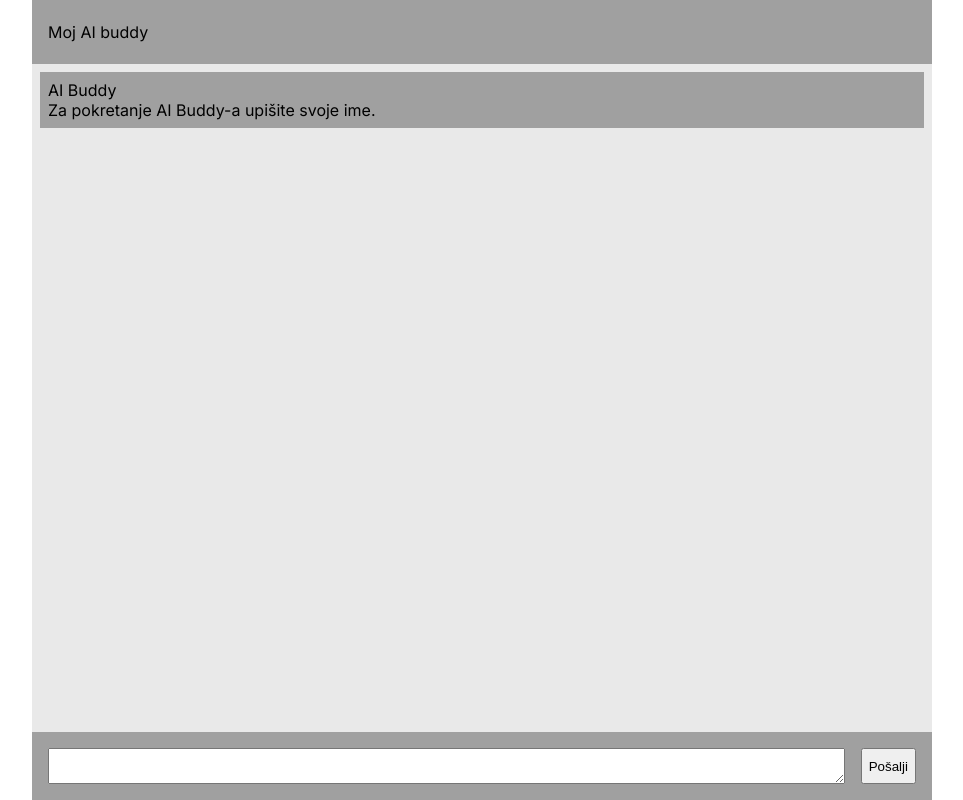
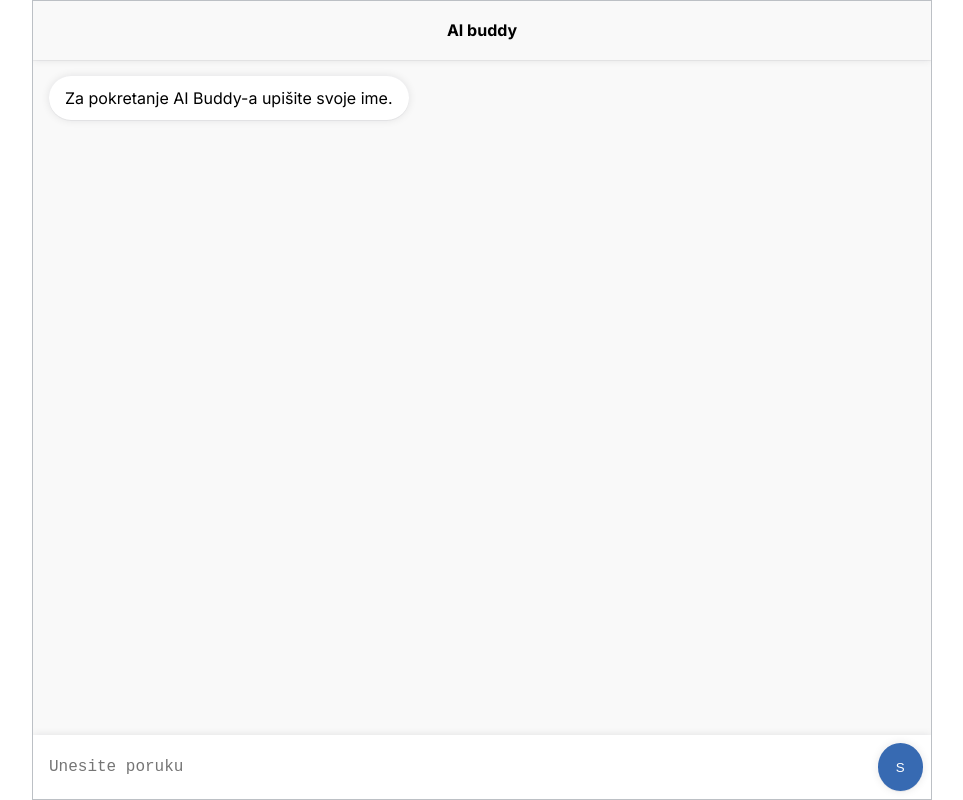
Before and after one commit to IvanDodig/ai-buddy, a Next.js app: page / in a window 1280 px wide. Shown: the whole page, without its empty margins (158-1121 px from the left). Built offline with nearby package versions, Linux system fonts and the light colour scheme.

Commit message:
worked on redesign

```diff
--- a/app/globals.css
+++ b/app/globals.css
@@ -1,5 +1,25 @@
 * {
   box-sizing: border-box;
+}
+:root {
+  /* SURFACE COLOR */
+  --surface-color-1: rgb(255, 255, 255);
+  --surface-color-2: rgb(249, 249, 249);
+  --surface-color-3: rgb(188, 192, 197);
+  --surface-color-4: rgb(52, 53, 55);
+  --surface-color-5: rgb(20, 21, 21);
+
+  /* PRIMARY COLOR */
+  --primary-color-1: rgb(230, 235, 242);
+  --primary-color-3: rgb(55, 106, 178);
+
+  --common-box-shadow: rgba(17, 17, 26, 0.05) 0px 1px 0px,
+    rgba(17, 17, 26, 0.1) 0px 0px 8px;
+
+  /* BORDER RADIUS */
+  --br-s: 0.5rem;
+  --br-m: 1rem;
+  --br-l: 1.5rem;
 }
 
 body {
--- a/app/page.module.css
+++ b/app/page.module.css
@@ -1,22 +1,27 @@
 .main {
-  background-color: rgb(233, 233, 233);
+  background-color: var(--surface-color-2);
   max-width: 900px;
   margin: auto;
   height: 100vh;
   max-height: 100vh;
   display: flex;
   flex-direction: column;
+  /* box-shadow: var(--common-box-shadow); */
+  border: 1px solid var(--surface-color-3);
 
   --headerHeight: 70px;
   --footerHeight: 70px;
+  overflow: hidden;
 }
 
 .header {
   height: var(--headerHeight);
-  background-color: rgb(160, 160, 160);
+  /* border-bottom: 1px solid black; */
   display: flex;
-  padding: 1rem;
   align-items: center;
+  justify-content: center;
+  font-weight: bold;
+  box-shadow: var(--common-box-shadow);
 }
 
 .conversationConteiner {
@@ -24,34 +29,103 @@
   display: flex;
   flex-direction: column;
   gap: 0.5rem;
-  padding: 0.5rem;
+  padding: 1rem;
   overflow: auto;
 }
 
 .messageBox {
-  padding: 0.5rem;
-  background-color: rgb(160, 160, 160);
+  background-color: var(--surface-color-1);
+  box-shadow: var(--common-box-shadow);
+  border-radius: var(--br-l);
+  padding: 0.75rem 1rem;
+  width: fit-content;
+  max-width: 70%;
+}
+
+.messageBox.outgoing {
+  background-color: var(--primary-color-3);
+  color: var(--surface-color-1);
+  align-self: flex-end;
 }
 
 .footer {
-  height: var(--footerHeight);
-  max-height: 400px;
-  background-color: rgb(160, 160, 160);
+  height: fit-content;
+  background-color: var(--surface-color-1);
   display: flex;
   align-items: center;
-  gap: 1rem;
-  padding: 1rem;
+  box-shadow: rgba(149, 157, 165, 0.2) 0px 8px 24px;
+  box-shadow: var(--common-box-shadow);
 }
 
 .msgInput {
   width: 100%;
-  height: 100%;
+  /* min-height: 100%; */
+  max-height: 400px;
+  padding: 0.5rem 1rem;
+  font-size: 1rem;
+  resize: none;
+  overflow: hidden;
+  height: auto;
+  background-color: transparent;
+  border: none;
+  outline: none;
+}
+
+.msgInput:focus-visible {
+  border: none;
 }
 
 .sendBtn {
-  height: 100%;
+  border: none;
+  height: 3rem;
+  width: 3rem;
+  border-radius: 50%;
+  margin: 0.5rem;
+  cursor: pointer;
+  box-shadow: var(--common-box-shadow);
+  background-color: var(--primary-color-3);
+  color: var(--surface-color-1);
+  align-self: flex-end;
 }
 
 .loadingContainer {
-  padding: 1rem;
+  padding: 0.5rem 1rem;
 }
+
+.loadingIndicator {
+  width: 3.5rem;
+  height: 2rem;
+  border-radius: 1rem;
+  background-color: var(--primary-color-1);
+  display: flex;
+  align-items: center;
+  justify-content: center;
+  gap: 0.25rem;
+}
+
+.dot {
+  display: block;
+  height: 0.5rem;
+  width: 0.5rem;
+  background-color: var(--surface-color-3);
+  border-radius: 50%;
+  animation: bounce 1s infinite ease-in-out;
+}
+.dot:nth-child(2) {
+  animation-delay: 0.2s; /* Delay for the second dot */
+}
+.dot:nth-child(3) {
+  animation-delay: 0.4s; /* Delay for the third dot */
+}
+
+@keyframes bounce {
+  0%,
+  100% {
+    transform: translateY(0);
+    background-color: rgb(201, 201, 201);
+  }
+  50% {
+    transform: translateY(-1px);
+    background-color: rgb(171, 171, 171);
+  }
+}
--- a/app/page.tsx
+++ b/app/page.tsx
@@ -1,5 +1,5 @@
 "use client";
-import { useRef, useState } from "react";
+import { useEffect, useRef, useState } from "react";
 import styles from "./page.module.css";
 import { IHistory, postAIChatMessages } from "@/services/services";
 
@@ -15,12 +15,18 @@ const questions = [
 const createTemplateString = (answers: string[]) =>
   `Molim te ${answers[4]} za grad ${answers[1]} izmedju datuma ${answers[2]} i ${answers[3]}`;
 
+const MSG_TYPE = {
+  INCOMING: "icoming",
+  OUTGOING: "outgoing",
+  ERROR: "error",
+};
+
 export default function Home() {
   const msgInputRef = useRef<any>(null);
 
   const [messages, setMessages] = useState([
     {
-      sender: "AI Buddy",
+      type: MSG_TYPE.INCOMING,
       content: "Za pokretanje AI Buddy-a upišite svoje ime.",
     },
   ]);
@@ -30,11 +36,28 @@ export default function Home() {
   const [answers, setAnswers] = useState<string[]>([]);
   const [history, setHistory] = useState<IHistory[]>([]);
 
+  useEffect(() => {
+    function autoExpand() {
+      const textarea = document.getElementById("myTextarea");
+      if (textarea) {
+        textarea.style.height = "auto"; // Reset height to auto to calculate actual height
+        textarea.style.height = textarea.scrollHeight + "px"; // Set height to fit content
+      }
+    }
+
+    autoExpand(); // Call autoExpand after the component is mounted
+
+    // Cleanup function
+    return () => {
+      // You can remove event listeners or perform other cleanup here if needed
+    };
+  }, []);
+
   const handleSendMessage = (value: string) => {
     setMessages((x) => [
       ...x,
       {
-        sender: "You",
+        type: MSG_TYPE.OUTGOING,
         content: value,
       },
     ]);
@@ -43,7 +66,7 @@ export default function Home() {
       setMessages((x) => [
         ...x,
         {
-          sender: "AI Buddy",
+          type: MSG_TYPE.INCOMING,
           content: questions[answers.length](value),
         },
       ]);
@@ -71,7 +94,7 @@ export default function Home() {
           setMessages((x) => [
             ...x,
             {
-              sender: "AI Buddy",
+              type: MSG_TYPE.INCOMING,
               content: res?.answer,
             },
           ]);
@@ -85,23 +108,37 @@ export default function Home() {
 
   return (
     <main className={styles.main}>
-      <div className={styles.header}>Moj AI buddy</div>
+      <div className={styles.header}>AI buddy</div>
       <div className={styles.conversationConteiner}>
         {messages.map((x, index) => (
-          <div className={styles.messageBox} key={index}>
-            <p>{x.sender}</p>
+          <div className={`${styles.messageBox} ${styles[x.type]}`} key={index}>
             <p>{x.content}</p>
           </div>
         ))}
       </div>
       {isLoading && (
-        <div className={styles.loadingContainer}>Učitavanje...</div>
+        <div className={styles.loadingContainer}>
+          <div className={styles.loadingIndicator}>
+            <span className={styles.dot}></span>
+            <span className={styles.dot}></span>
+            <span className={styles.dot}></span>
+          </div>
+        </div>
       )}
       <div className={styles.footer}>
         <textarea
+          ref={msgInputRef}
+          placeholder="Unesite poruku"
           disabled={isLoading}
           className={styles.msgInput}
-          ref={msgInputRef}
+          onChange={() => {
+            const textarea = msgInputRef.current;
+            if (textarea) {
+              textarea.style.height = "auto"; // Reset height to calculate actual height
+              textarea.style.height = `${textarea.scrollHeight}px`; // Set height to fit content
+            }
+          }}
+          rows={1}
           onKeyPress={(e) => {
             if (e.key === "Enter") {
               e.preventDefault();
@@ -122,7 +159,7 @@ export default function Home() {
             msgInputRef.current.value = "";
           }}
         >
-          Pošalji
+          S
         </button>
       </div>
     </main>
```
